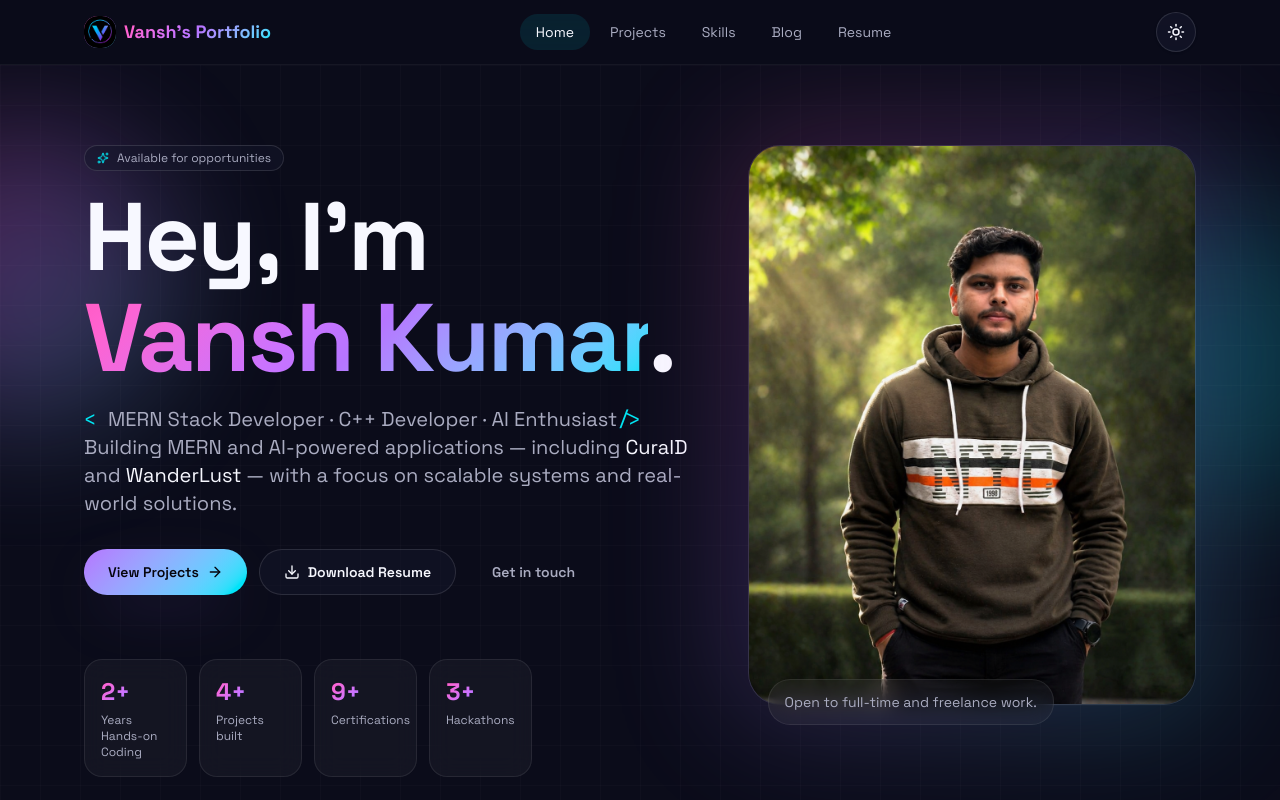
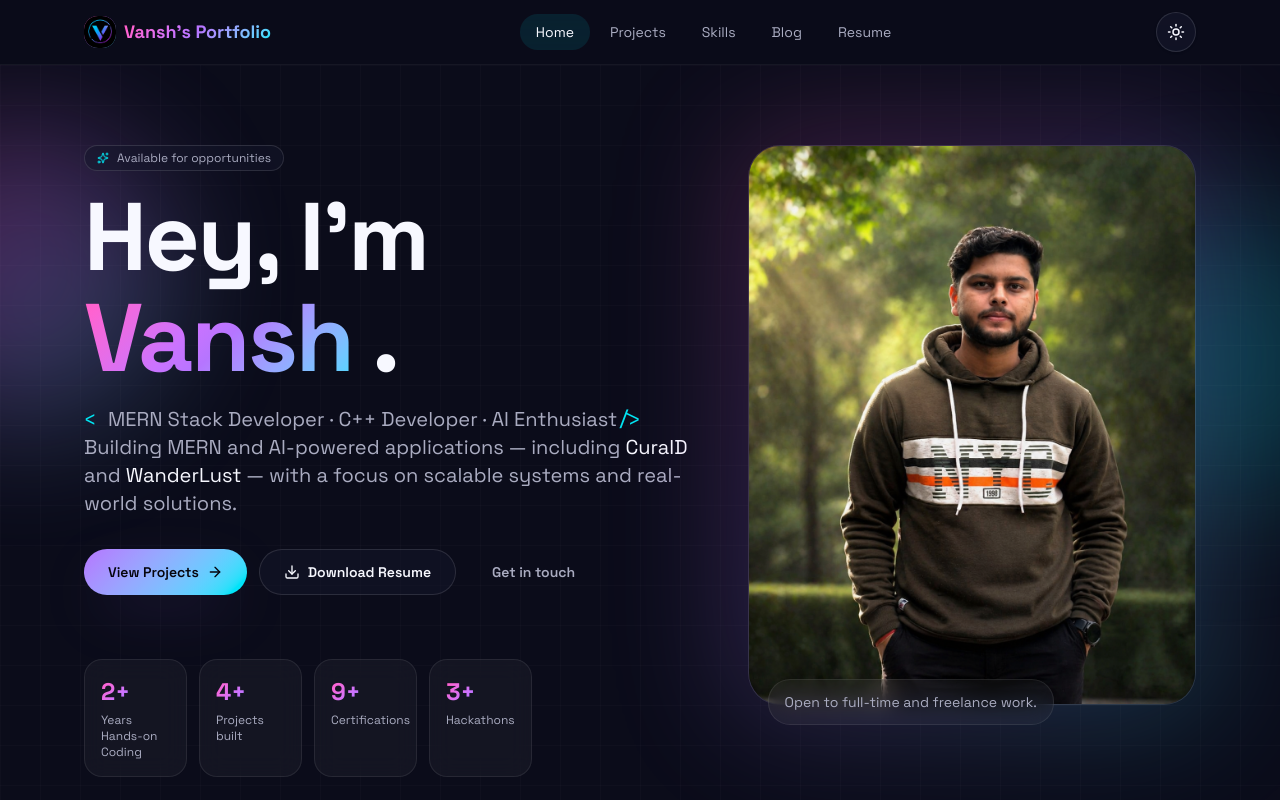
Before and after one commit to vanshchaudhary2404/Vansh-portfolio, a React (Vite) app: page /#home in a window 1280 px wide. Shown: the top 800 px of the page. Built offline with nearby package versions, Linux system fonts and the light colour scheme.

Commit message:
Update index.jsx

```diff
--- a/src/routes/index.jsx
+++ b/src/routes/index.jsx
@@ -54,7 +54,7 @@ function HomePage() {
             </div>
 
             <h1 className="mt-4 font-display text-5xl font-bold leading-[1.05] tracking-tight md:text-7xl lg:text-8xl">
-              Hey, I'm <span className="text-gradient">Vansh Kumar</span>.{/* <br /> */}
+              Hey, I'm <span className="text-gradient">Vansh </span>.{/* <br /> */}
               {/* I build the <span className="text-gradient">web</span> & ship <span className="text-gradient">AI</span>. */}
             </h1>
 
```
